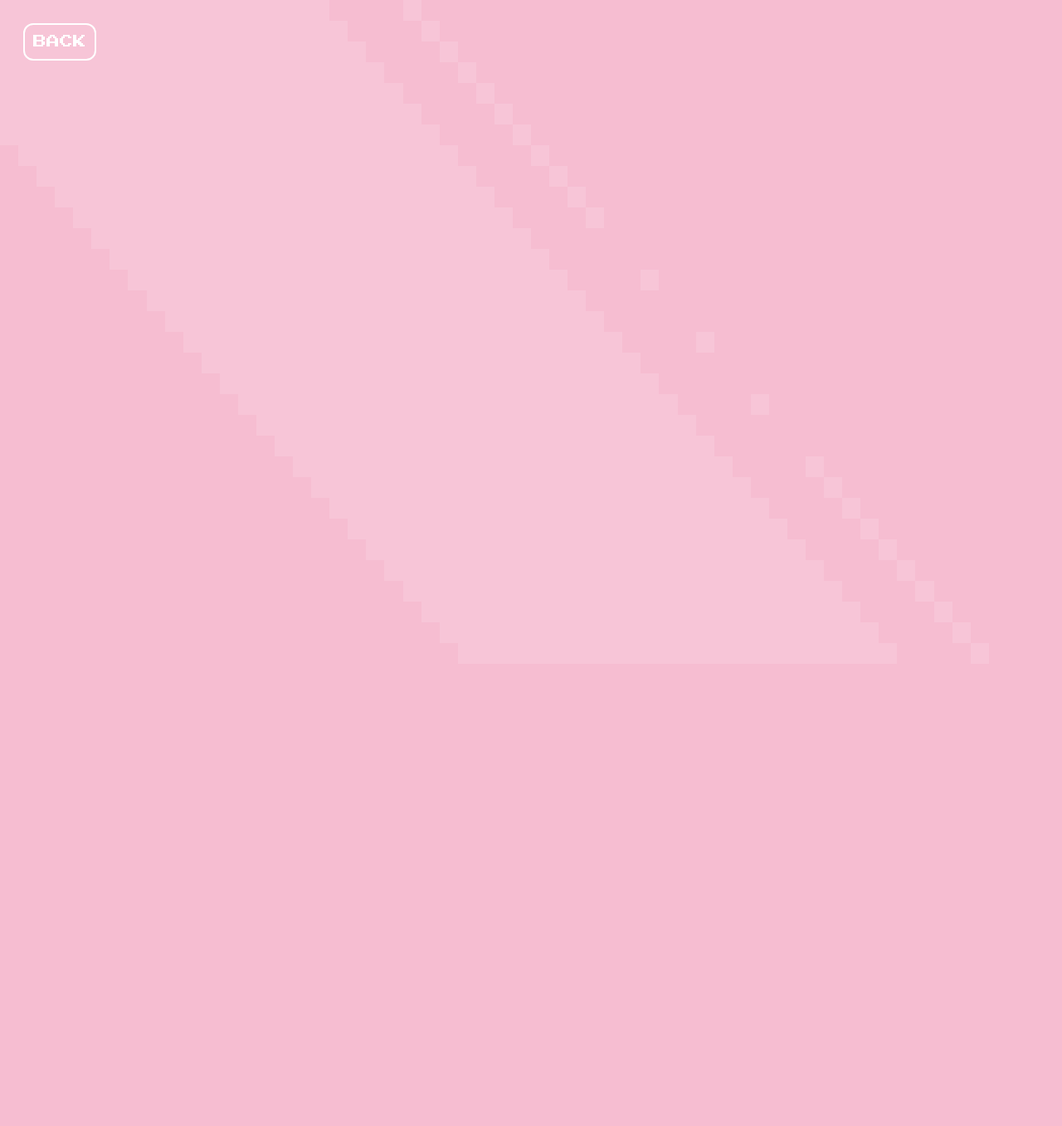
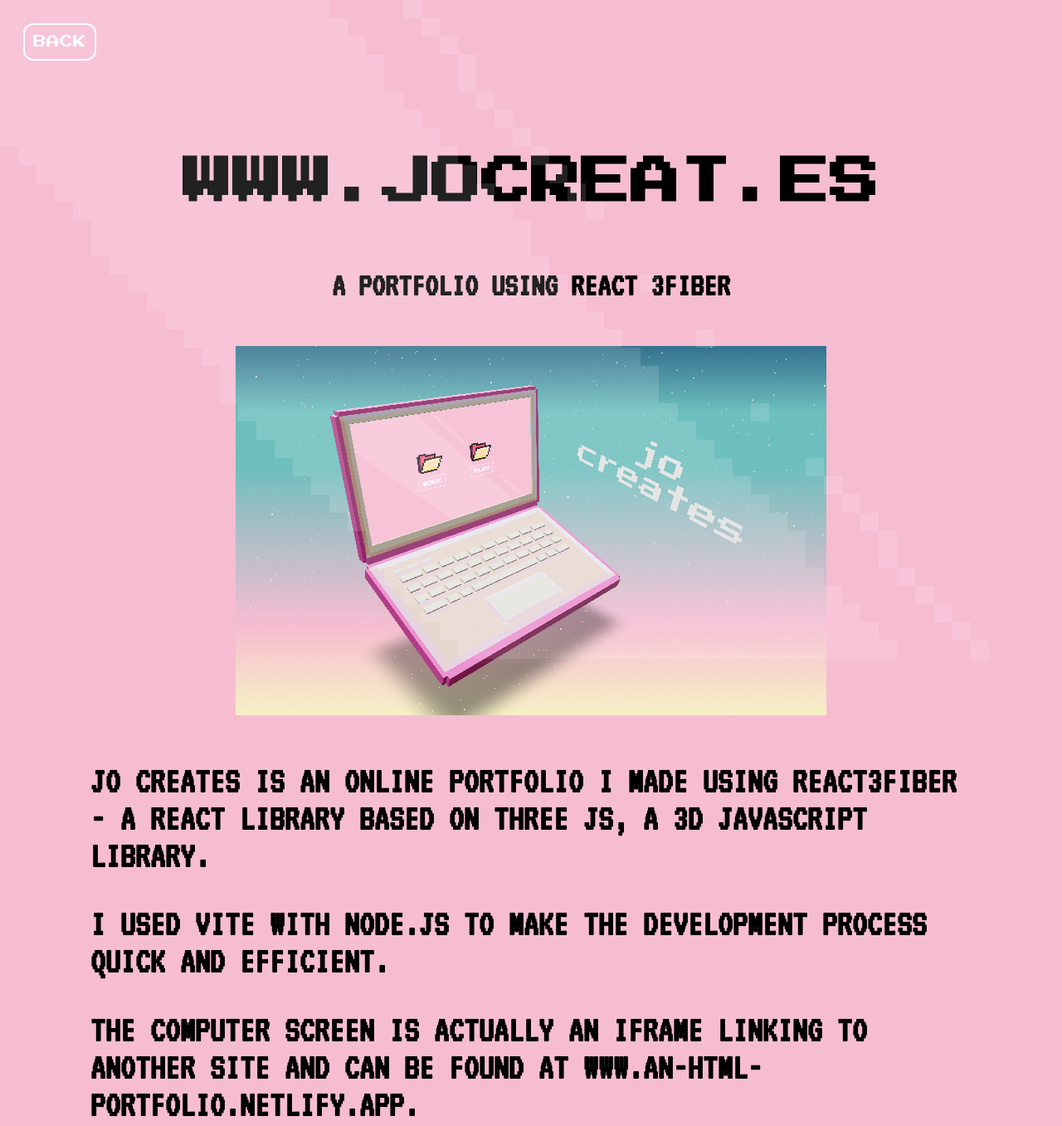
Before and after one commit to jovillacorta/an-html-site, a plain HTML site: page html/work/portfolio.html in a window 1280 px wide. Shown: the top 1357 px of the page at 83% size. Before the commit the page ends 800 px from the top, so only its background shows below. Drawn offline with Linux system fonts and the light colour scheme.

Commit message:
Added project - portfolio

```diff
--- a/css/style.css
+++ b/css/style.css
@@ -79,7 +79,37 @@ img{
 }
 
 
+.proj-title{
+    margin: 0 auto;
+    padding-top: 150px;
+    display: flex;
+    align-items: center;
+    flex-direction: column;
+    text-transform: uppercase;
+}
 
+.proj-title h1{
+    font-size: 60px;
+}
+
+.proj-title h2{
+    font-size: 40px;
+}
+
+.proj-description{
+    width: 83%;
+    margin: 0 auto;
+    font-size: 30px;
+    text-transform: uppercase;
+}
+
+.proj-description img{
+    width: 67%;
+    margin: 0 auto;
+    display: block;
+    padding-top: 20px;
+    padding-bottom: 20px;
+}
 
 .files2col{
     width: 100%;
--- a/html/work/portfolio.html
+++ b/html/work/portfolio.html
@@ -17,6 +17,33 @@
 
     <a href="../work.html" class="btn back">BACK</a>
 
+    <div class="proj-title">
+        <h1>WWW.JOCREAT.ES</h1>
+        <h2>a portfolio using react 3fiber</h2>
+    </div>
+
+    <div class="proj-description">
+        <img src="../../public/project_images/portfolio-img.png" alt="">
+        <h2>jo creates is an online portfolio I made using React3Fiber -
+            a React library based on Three JS, a 3D Javascript Library.
+        </h2>
+        <h2>
+            I used Vite with node.js to make the development process
+            quick and efficient.
+        </h2>
+        <h2>
+            The computer screen is actually an iframe linking to another site
+            and can be found at www.an-html-portfolio.netlify.app.
+        </h2>
+        <h2>
+            This project is still in progress, as I'd love to add a camera
+            view change function so that the screen can be made more visible.
+            I would also love to add a full desk, rather than just a laptop. You can
+            see my 3d office build progress
+            <a href="../work/pixel-office.html">HERE</a>
+        </h2>
+    </div>
+
 
 
 </body>
```
Also changed, not shown: public/project_images/portfolio-img.png (added).
